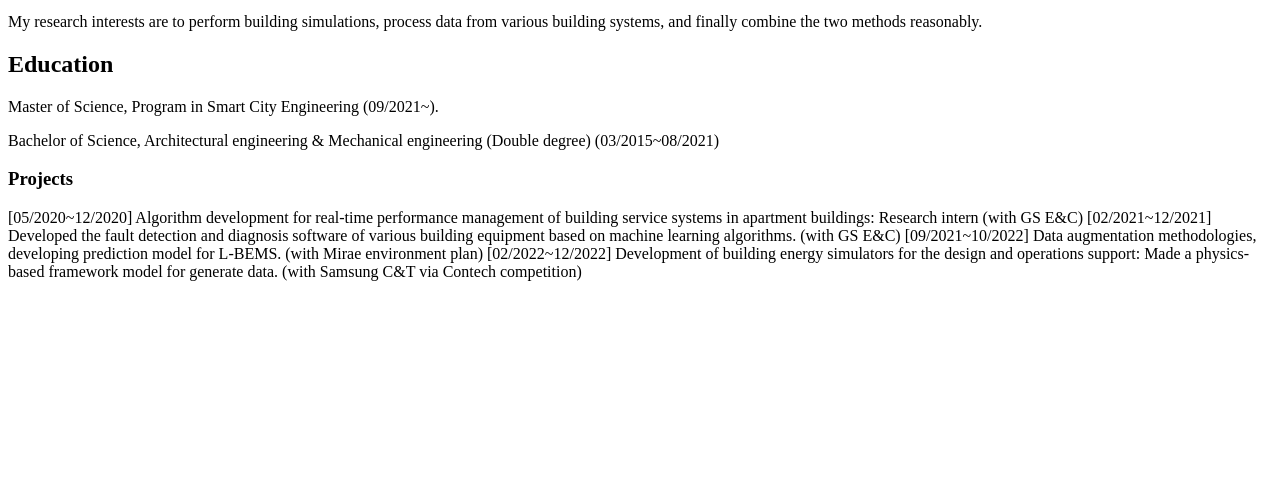
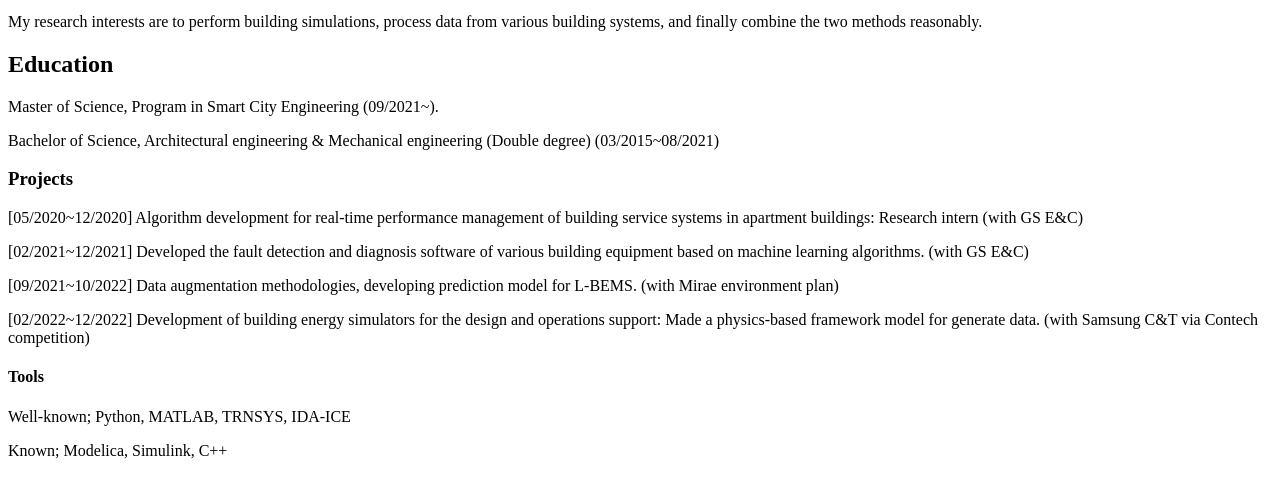
Before and after one commit to KyoungCheolOh/KyoungCheolOh.github.io, a plain HTML site: page index.html in a window 1280 px wide. Shown: the part 88-584 px from the top of the page. Drawn offline with Linux system fonts and the light colour scheme.

Commit message:
Update index.html

```diff
--- a/index.html
+++ b/index.html
@@ -15,11 +15,14 @@
 				<p>Bachelor of Science, Architectural engineering & Mechanical engineering (Double degree) (03/2015~08/2021)</p>
 
 				<h3> Projects</h3>
-				[05/2020~12/2020] Algorithm development for real-time performance management of building service systems in apartment buildings: Research intern (with GS E&C)
-				[02/2021~12/2021] Developed the fault detection and diagnosis software of various building equipment based on machine learning algorithms. (with GS E&C)
-				[09/2021~10/2022] Data augmentation methodologies, developing prediction model for L-BEMS. (with Mirae environment plan)
-				[02/2022~12/2022] Development of building energy simulators for the design and operations support: Made a physics-based framework model for generate data. (with Samsung C&T via Contech competition)
+				<p>[05/2020~12/2020] Algorithm development for real-time performance management of building service systems in apartment buildings: Research intern (with GS E&C) </p>
+				<p>[02/2021~12/2021] Developed the fault detection and diagnosis software of various building equipment based on machine learning algorithms. (with GS E&C)</p>
+				<p>[09/2021~10/2022] Data augmentation methodologies, developing prediction model for L-BEMS. (with Mirae environment plan)</p>
+				<p>[02/2022~12/2022] Development of building energy simulators for the design and operations support: Made a physics-based framework model for generate data. (with Samsung C&T via Contech competition)</p>
 
+				<h4> Tools</h5>
+				<p>Well-known; Python, MATLAB, TRNSYS, IDA-ICE</p>
+				<p>Known; Modelica, Simulink, C++</p>
 
 			</article>
 		</body>
```
